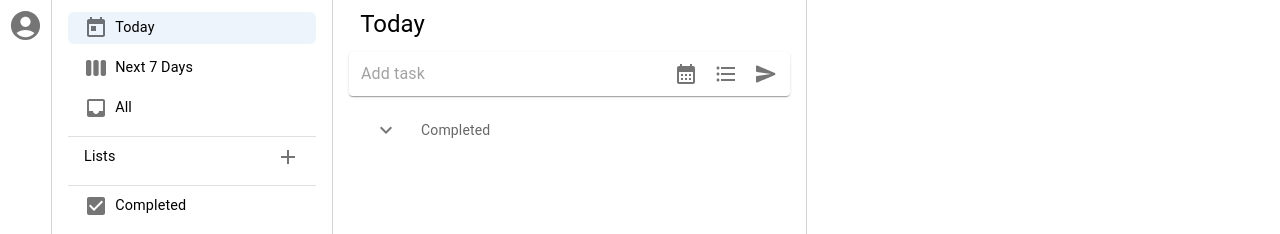
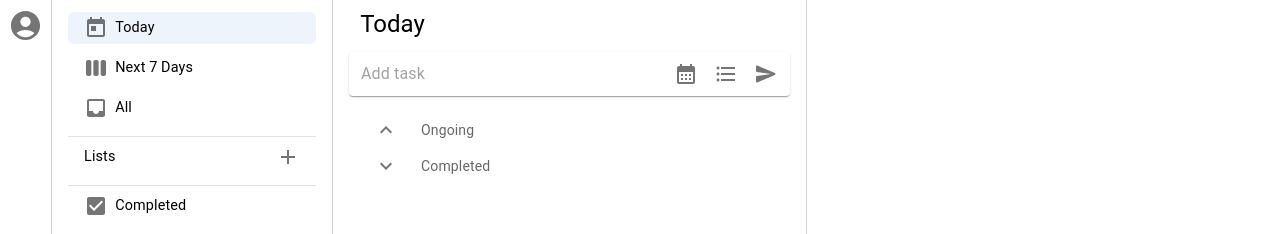
Before and after one commit to Renfu-Li/Tick, a React (Vite) app in the folder frontend-tick/: page /home in a window 1280 px wide. Shown: the top 234 px of the page. Built offline with nearby package versions, Linux system fonts and the light colour scheme.

Commit message:
refactor: organize tasks in sections

```diff
--- a/frontend-tick/src/components/TaskItems.jsx
+++ b/frontend-tick/src/components/TaskItems.jsx
@@ -1,10 +1,9 @@
+import { useState } from "react";
 import ExpandMoreIcon from "@mui/icons-material/ExpandMore";
 import ExpandLessIcon from "@mui/icons-material/ExpandLess";
-import { useState } from "react";
 import {
   Checkbox,
   Collapse,
-  List,
   ListItemIcon,
   ListItemText,
   ListItemButton,
@@ -12,163 +11,48 @@ import {
   Stack,
   Typography,
 } from "@mui/material";
-import taskService from "../services/taskService";
-import listService from "../services/listService";
 
 function TaskItems({
-  token,
-  listToShow,
-  allTasks,
-  setAllTasks,
-  allLists,
-  setAllLists,
+  sectionName,
+  tasks,
   selectedTask,
   setSelectedTask,
+  handleCheck,
+  listToShow,
+  initialOpen,
 }) {
-  const [showCompleted, setShowCompleted] = useState(false);
-
-  let today = new Date();
-  today.setHours(0, 0, 0, 0);
-
-  let tomorrow = new Date();
-  tomorrow.setDate(tomorrow.getDate() + 1);
-  tomorrow.setHours(0, 0, 0, 0);
-
-  let dayInMs = 1000 * 60 * 60 * 24;
-  // find existing and removed tasks
-  const allExistingTasks = allTasks.filter((task) => !task.removed);
-  const removedTasks = allTasks.filter((task) => task.removed);
-  // find and set today's tasks
-  const todayTasks = allExistingTasks.filter(
-    (task) => new Date(task.dueDate) < tomorrow
-  );
-  // find and set next 7 days' tasks
-  const sevenDaysLater = new Date();
-  sevenDaysLater.setDate(sevenDaysLater.getDate() + 7);
-  sevenDaysLater.setHours(0, 0, 0, 0);
-  const next7DaysTasks = allExistingTasks.filter(
-    (task) => new Date(task.dueDate) < sevenDaysLater
-  );
-  // find existing tasks, completed tasks and removed tasks
-  const completedTasks = allExistingTasks.filter((task) => task.completed);
-
-  // compute the tasktoShow from props
-  const unsortedTasks =
-    listToShow === "Today"
-      ? todayTasks
-      : listToShow === "Next 7 Days"
-      ? next7DaysTasks
-      : listToShow === "All"
-      ? allExistingTasks
-      : listToShow === "Completed"
-      ? completedTasks
-      : listToShow === "Trash"
-      ? removedTasks
-      : allTasks.filter(
-          (task) => task.listName === listToShow && !task.removed
-        );
-
-  const tasksToShow = [...unsortedTasks].sort(
-    (task1, task2) => task1.dueDate - task2.dueDate
-  );
-  const incompletedTasksInList = tasksToShow.filter((task) => !task.completed);
-  const completedTasksInList = tasksToShow.filter((task) => task.completed);
+  const [open, setOpen] = useState(initialOpen);
 
   const calDateDiff = (date) => {
+    let today = new Date();
+    today.setHours(0, 0, 0, 0);
+
     const formattedDate = new Date(date);
-    const zeroHourDate = formattedDate.setHours(0, 0, 0, 0);
+    formattedDate.setHours(0, 0, 0, 0);
     const diffInMs = new Date(date) - today;
     const diffInDays = Math.floor(diffInMs / (1000 * 60 * 60 * 24));
 
     return diffInDays;
   };
 
-  const handleCheck = async (task) => {
-    const newTask = { ...task, completed: !task.completed };
-    await taskService.updateTask(task.id, newTask, token);
-
-    // update allTasks state
-    const newAllTasks = allTasks.map((t) => (t.id === task.id ? newTask : t));
-    setAllTasks(newAllTasks);
-
-    const listToUpdate = allLists.find(
-      (list) => list.listName === task.listName
-    );
-    const updatedList = task.completed
-      ? { ...listToUpdate, count: listToUpdate.count + 1 }
-      : { ...listToUpdate, count: listToUpdate.count - 1 };
-
-    // update count in List collection
-    await listService.updateList(token, updatedList);
-
-    // update task counts in allLists state
-    const updatedAllLists = allLists.map((list) =>
-      list.listName === task.listName ? updatedList : list
-    );
-
-    setAllLists(updatedAllLists);
-  };
   return (
-    <List dense sx={{ mt: "0.5em", p: 0 }}>
-      {incompletedTasksInList.map((task) => (
-        <ListItem key={task.id} disablePadding>
-          <ListItemButton
-            selected={selectedTask?.id === task.id}
-            onClick={() => setSelectedTask(task)}
-            sx={{ borderRadius: 1.5 }}
-          >
-            <Stack
-              direction="row"
-              justifyContent="space-between"
-              alignItems="center"
-              width="100%"
-            >
-              <Stack direction="row" alignItems="center">
-                <Checkbox
-                  checked={task.completed}
-                  onChange={() => handleCheck(task)}
-                  disabled={listToShow === "Trash"}
-                  inputProps={{
-                    "aria-label": "Checkbox for task completion",
-                  }}
-                ></Checkbox>
-                <Typography data-cy="name-of-task-items" fontSize="0.9em">
-                  {task.taskName}
-                </Typography>
-              </Stack>
-
-              <Stack direction="row" spacing={1}>
-                <Typography fontSize="0.8em" color="grey">
-                  {task.listName}
-                </Typography>
-                <Typography
-                  fontSize="0.8em"
-                  color={calDateDiff(task.dueDate) >= 0 ? "primary" : "red"}
-                >
-                  {Math.abs(calDateDiff(task.dueDate))} D
-                </Typography>
-              </Stack>
-            </Stack>
-          </ListItemButton>
-        </ListItem>
-      ))}
-
+    <>
       {listToShow !== "Completed" && (
         <ListItem disablePadding>
           <ListItemButton
-            onClick={() => setShowCompleted(!showCompleted)}
+            onClick={() => setOpen(!open)}
             sx={{ borderRadius: 1.5 }}
           >
             <ListItemIcon sx={{ position: "relative", left: "9px" }}>
-              {showCompleted ? <ExpandLessIcon /> : <ExpandMoreIcon />}
+              {open ? <ExpandLessIcon /> : <ExpandMoreIcon />}
             </ListItemIcon>
-            <ListItemText secondary="Completed"></ListItemText>
+            <ListItemText secondary={sectionName}></ListItemText>
           </ListItemButton>
         </ListItem>
       )}
 
-      <Collapse in={showCompleted || listToShow === "Completed"}>
-        {completedTasksInList.map((task) => (
+      <Collapse in={open}>
+        {tasks.map((task) => (
           <ListItem key={task.id} disablePadding>
             <ListItemButton
               selected={selectedTask?.id === task.id}
@@ -209,7 +93,7 @@ function TaskItems({
           </ListItem>
         ))}
       </Collapse>
-    </List>
+    </>
   );
 }
 
--- /dev/null
+++ b/frontend-tick/src/components/TaskSections.jsx
@@ -0,0 +1,112 @@
+import { useState } from "react";
+import { List } from "@mui/material";
+import taskService from "../services/taskService";
+import listService from "../services/listService";
+import TaskItems from "./TaskItems";
+
+function TaskSections({
+  token,
+  listToShow,
+  allTasks,
+  setAllTasks,
+  allLists,
+  setAllLists,
+  selectedTask,
+  setSelectedTask,
+}) {
+  let tomorrow = new Date();
+  tomorrow.setDate(tomorrow.getDate() + 1);
+  tomorrow.setHours(0, 0, 0, 0);
+
+  // find existing and removed tasks
+  const allExistingTasks = allTasks.filter((task) => !task.removed);
+  const removedTasks = allTasks.filter((task) => task.removed);
+  // find and set today's tasks
+  const todayTasks = allExistingTasks.filter(
+    (task) => new Date(task.dueDate) < tomorrow
+  );
+  // find and set next 7 days' tasks
+  const sevenDaysLater = new Date();
+  sevenDaysLater.setDate(sevenDaysLater.getDate() + 7);
+  sevenDaysLater.setHours(0, 0, 0, 0);
+  const next7DaysTasks = allExistingTasks.filter(
+    (task) => new Date(task.dueDate) < sevenDaysLater
+  );
+  // find existing tasks, completed tasks and removed tasks
+  const completedTasks = allExistingTasks.filter((task) => task.completed);
+
+  // compute the tasktoShow from props
+  const unsortedTasks =
+    listToShow === "Today"
+      ? todayTasks
+      : listToShow === "Next 7 Days"
+      ? next7DaysTasks
+      : listToShow === "All"
+      ? allExistingTasks
+      : listToShow === "Completed"
+      ? completedTasks
+      : listToShow === "Trash"
+      ? removedTasks
+      : allTasks.filter(
+          (task) => task.listName === listToShow && !task.removed
+        );
+
+  const tasksToShow = [...unsortedTasks].sort(
+    (task1, task2) => task1.dueDate - task2.dueDate
+  );
+
+  const uncompletedTasksInList = tasksToShow.filter((task) => !task.completed);
+  const completedTasksInList = tasksToShow.filter((task) => task.completed);
+
+  const handleCheck = async (task) => {
+    const newTask = { ...task, completed: !task.completed };
+    await taskService.updateTask(task.id, newTask, token);
+
+    // update allTasks state
+    const newAllTasks = allTasks.map((t) => (t.id === task.id ? newTask : t));
+    setAllTasks(newAllTasks);
+
+    const listToUpdate = allLists.find(
+      (list) => list.listName === task.listName
+    );
+    const updatedList = task.completed
+      ? { ...listToUpdate, count: listToUpdate.count + 1 }
+      : { ...listToUpdate, count: listToUpdate.count - 1 };
+
+    // update count in List collection
+    await listService.updateList(token, updatedList);
+
+    // update task counts in allLists state
+    const updatedAllLists = allLists.map((list) =>
+      list.listName === task.listName ? updatedList : list
+    );
+
+    setAllLists(updatedAllLists);
+  };
+
+  return (
+    <List dense sx={{ mt: "0.5em", p: 0 }}>
+      <TaskItems
+        sectionName={listToShow === "Trash" ? "Uncompleted" : "Ongoing"}
+        tasks={uncompletedTasksInList}
+        selectedTask={selectedTask}
+        setSelectedTask={setSelectedTask}
+        handleCheck={handleCheck}
+        listToShow={listToShow}
+        initialOpen={true}
+      ></TaskItems>
+
+      <TaskItems
+        sectionName="Completed"
+        tasks={completedTasksInList}
+        selectedTask={selectedTask}
+        setSelectedTask={setSelectedTask}
+        handleCheck={handleCheck}
+        listToShow={listToShow}
+        initialOpen={false}
+      ></TaskItems>
+    </List>
+  );
+}
+
+export default TaskSections;
--- a/frontend-tick/src/components/Tasks.jsx
+++ b/frontend-tick/src/components/Tasks.jsx
@@ -1,7 +1,7 @@
 import { Typography, Box } from "@mui/material";
 // import { useState, useEffect } from "react";
 import TaskForm from "./TaskForm";
-import TaskItems from "./TaskItems";
+import TaskSections from "./TaskSections";
 // import AddCircle from "@mui/icons-material/AddCircle";
 
 function Tasks({
@@ -35,7 +35,7 @@ function Tasks({
         ></TaskForm>
       )}
 
-      <TaskItems
+      <TaskSections
         token={token}
         listToShow={listToShow}
         allTasks={allTasks}
@@ -44,7 +44,7 @@ function Tasks({
         setAllLists={setAllLists}
         selectedTask={selectedTask}
         setSelectedTask={setSelectedTask}
-      ></TaskItems>
+      ></TaskSections>
     </Box>
   );
 }
--- a/frontend-tick/src/pages/Home.jsx
+++ b/frontend-tick/src/pages/Home.jsx
@@ -48,8 +48,6 @@ export default function Home({ token, setToken }) {
 
   useEffect(() => setSelectedTask(null), [listToShow]);
 
-  // console.log(allLists);
-
   return (
     <Stack direction="row" height="100vh">
       <SideBar setToken={setToken}></SideBar>
```
